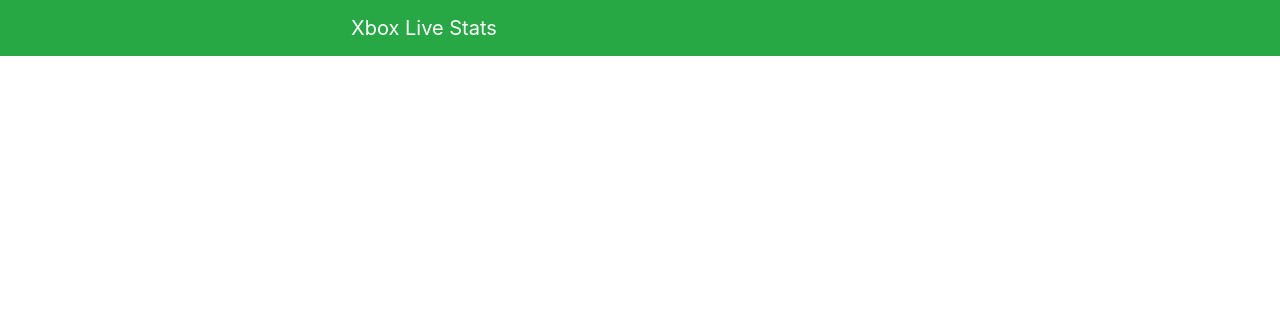
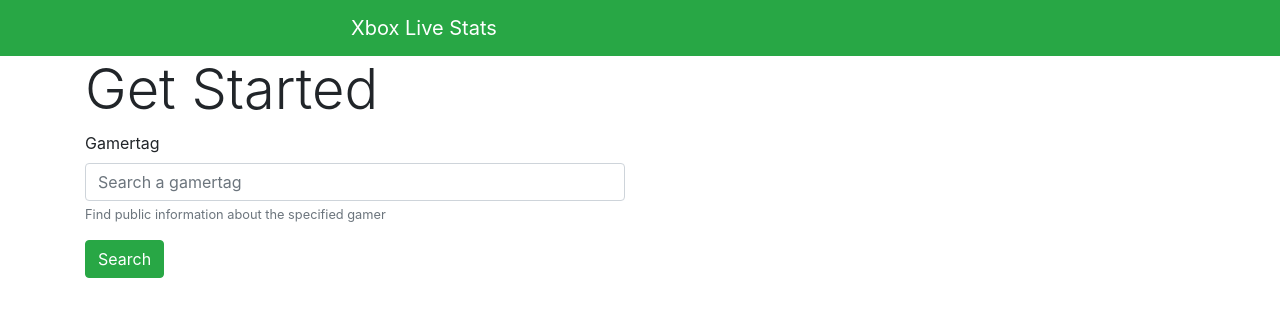
Before and after one commit to westl/Xbox-Stat-UI, a React (Create React App) app: page / in a window 1280 px wide. Shown: the top 316 px of the page. Built offline with nearby package versions, Linux system fonts and the light colour scheme.

Commit message:
added more testing to the search component

```diff
--- a/src/components/SearchXboxGT.tsx
+++ b/src/components/SearchXboxGT.tsx
@@ -1,4 +1,66 @@
 import React from 'react';
-export const SearchXboxGT: React.FC<{}> = () => {
-  return <div></div>;
+export interface SearchXboxGTProps {
+  message?: string | undefined;
+  inputBoxPlaceholder?: string | undefined;
+  inputHelpText?: string | undefined;
+  label?: string | undefined;
+  onSubmit: (data: any) => void;
+}
+export const SearchXboxGT: React.FC<SearchXboxGTProps> = ({
+  message = 'Search',
+  inputBoxPlaceholder = 'Enter Gamertag',
+  label = 'Gamertag',
+  inputHelpText = 'Gamertag',
+  onSubmit
+}) => {
+  const handleSubmit = (event: React.FormEvent) => {
+    if (!event) return;
+    event.preventDefault();
+    // TODO: create a state value for input, pass it through as well.
+    onSubmit(true);
+  };
+  return (
+    <div className="row">
+      <div className="col-sm-12 col-md-6">
+        <h1
+          className="display-4"
+          data-testid="messageToDisplay"
+          id="message-to-display"
+        >
+          {message}
+        </h1>
+        <form onSubmit={handleSubmit} data-testid="form">
+          <div className="form-group">
+            <label htmlFor="search">{label}</label>
+            <input
+              data-testid="gtsearchinput"
+              id="search"
+              type="text"
+              className="form-control"
+              placeholder={inputBoxPlaceholder}
+              aria-label={inputBoxPlaceholder}
+              aria-describedby="search-help"
+              required
+            />
+            <small
+              id="search-help"
+              data-testid="inputHelpText"
+              className="form-text text-muted"
+            >
+              {inputHelpText}
+            </small>
+          </div>
+          <button
+            data-testid="gtsearchsubmit"
+            id="submit-search"
+            type="submit"
+            className="btn btn-success mb-3"
+
+          >
+            Search
+          </button>
+        </form>
+      </div>
+    </div>
+  );
 };
--- a/src/pages/XboxAppPage.tsx
+++ b/src/pages/XboxAppPage.tsx
@@ -6,10 +6,17 @@
 const XboxAppPage: React.FC<{}> = () => {
   return (
     <div>
-      <NavigationBar title="Xbox Live Stats"/>
+      <NavigationBar title="Xbox Live Stats" />
       <div className="container">
         {/* <Landing message="Quick access to your xbox data"></Landing> */}
-        {/* <SearchXboxGT message="Get Started"></SearchXboxGT> */}
+        <SearchXboxGT
+          message="Get Started"
+          inputBoxPlaceholder="Search a gamertag"
+          inputHelpText="Find public information about the specified gamer"
+          onSubmit={(data: any) => {
+            console.log(data);
+          }}
+        ></SearchXboxGT>
       </div>
     </div>
   );
```
Also changed, not shown: 2 other files (tests, documents, lock files or other folders).
